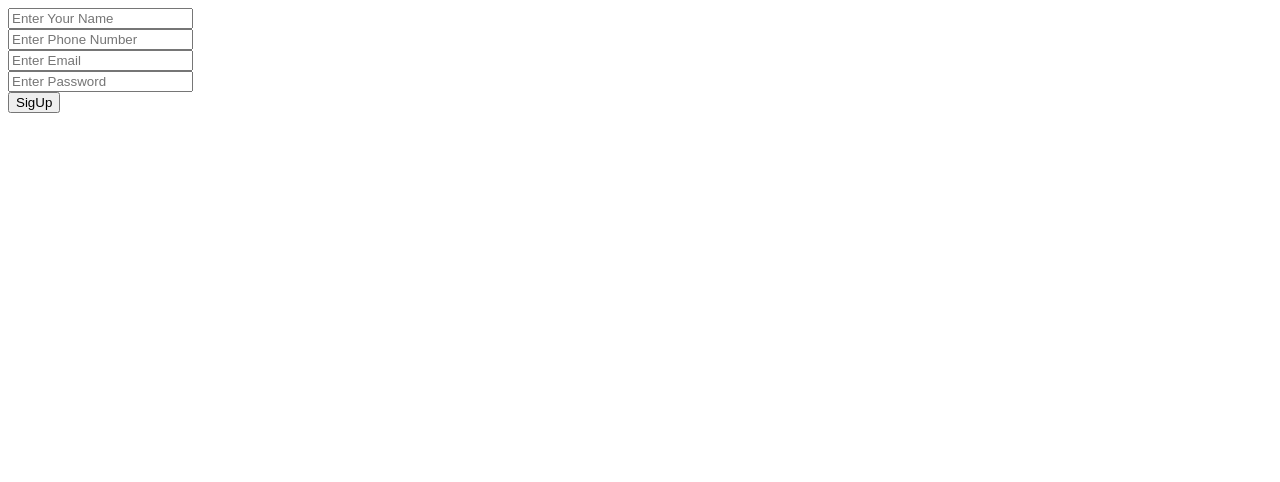
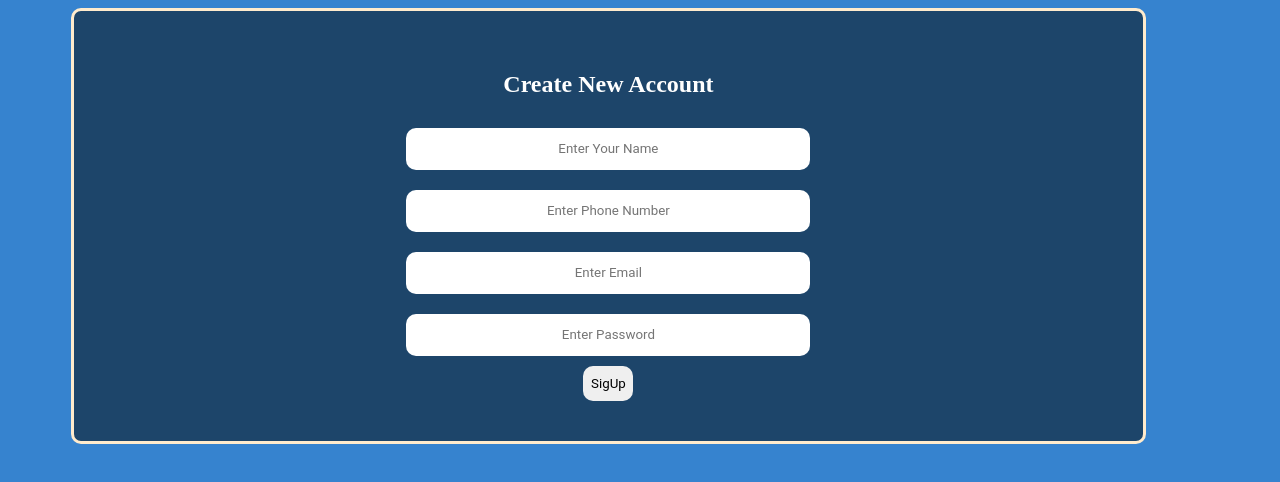
Before and after one commit to sekhar-indian/Expense-Tracker---Node.js-Project, a plain HTML site: page signup/singup.html in a window 1280 px wide. Drawn offline with nearby package versions, Linux system fonts and the light colour scheme.

Commit message:
Creating Signup Screen Backend Apis

```diff
--- a/server/app.js
+++ b/server/app.js
@@ -2,7 +2,7 @@ const express=require('express');
 const app=express();
 const cors=require('cors');
 const bodyParser=require('body-parser');
-const sequilze=require('sequelize');
+const sequelize=require('./models/signup');
 
 // const admin=require('./routers/admin');
 const user=require('./routers/user');
@@ -13,6 +13,10 @@ app.use(bodyParser.json());
 // app.use(admin);
 app.use(user);
 
+sequelize.sync()
+.then(res=> console.log('database conection ok'))
+.catch(err=>console.log(err))
+
 app.listen(3000,()=>{
     console.log('server ok')
 })
--- a/server/util/dbConection.js
+++ b/server/util/dbConection.js
@@ -0,0 +1,6 @@
+const Sequelize=require('sequelize');
+const sequelize= new Sequelize('expense','root','1122',{
+ host:'localhost',
+ dialect:'mysql'
+})
+module.exports=sequelize;
--- a/signup/singup.css
+++ b/signup/singup.css
@@ -0,0 +1,35 @@
+body{
+    background-color: rgb(54, 131, 207);
+}
+.input-container{
+   border-radius: 10px;
+   height: 40px;
+   border: solid none;
+   margin: 10px;
+   font-family: roboto;
+   text-align: center;
+   width: 400px;
+   border-style: none;
+}
+.button-container{
+    border-radius: 10px;
+    height: 35px;
+    width: 50px;
+    border-style: none;
+    font-family: roboto;
+}
+.form-container{
+    text-align: center;
+    background-color: rgb(29, 69, 106);
+    border: solid blanchedalmond;
+    border-radius: 10px;
+    padding: 40px;
+    margin-left: 5%;
+    margin-right: 10%;
+
+}
+.heading-container{
+    color: white;
+    font-weight: 800;
+    text-decoration:double;
+}
--- a/signup/singup.html
+++ b/signup/singup.html
@@ -3,15 +3,17 @@
 <head>
     <meta charset="UTF-8">
     <meta name="viewport" content="width=device-width, initial-scale=1.0">
+    <link rel="stylesheet" href="singup.css" ></link>
     <title>Document</title>
 </head>
 <body>
-    <form onsubmit="singupform(event)">
-        <input type="text" placeholder="Enter Your Name" name="name"><br>
-        <input type="text" placeholder="Enter Phone Number" name="phone"><br>
-        <input type="text" placeholder="Enter Email" name="email"><br>
-        <input type="password" placeholder="Enter Password" name="password"><br>
-        <button type="submit">SigUp</button>
+    <form class="form-container" onsubmit="singupform(event)">
+        <h2 class="heading-container">Create New Account</h2>
+        <input type="text" class="input-container" placeholder="Enter Your Name" name="name"><br>
+        <input type="text" class="input-container" placeholder="Enter Phone Number" name="phone"><br>
+        <input type="text" class="input-container" placeholder="Enter Email" name="email"><br>
+        <input type="password" class="input-container" placeholder="Enter Password" name="password"><br>
+        <button type="submit" class="button-container">SigUp</button>
     </form>
 
 <script src="https://cdn.jsdelivr.net/npm/axios/dist/axios.min.js"></script>
--- a/signup/singup.js
+++ b/signup/singup.js
@@ -9,6 +9,7 @@ async function  singupform (event){
     console.log(data)
     try{
         const singupform = await axios.post('http://localhost:3000/singupformdata',data);
+        event.target.reset()
         console.log('ok')
     }catch(err){
         console.log('err')
```
Also changed, not shown: server/controllers/maincon.js (+15 -3 lines), server/models/signup.js (added, +34 -0 lines).
